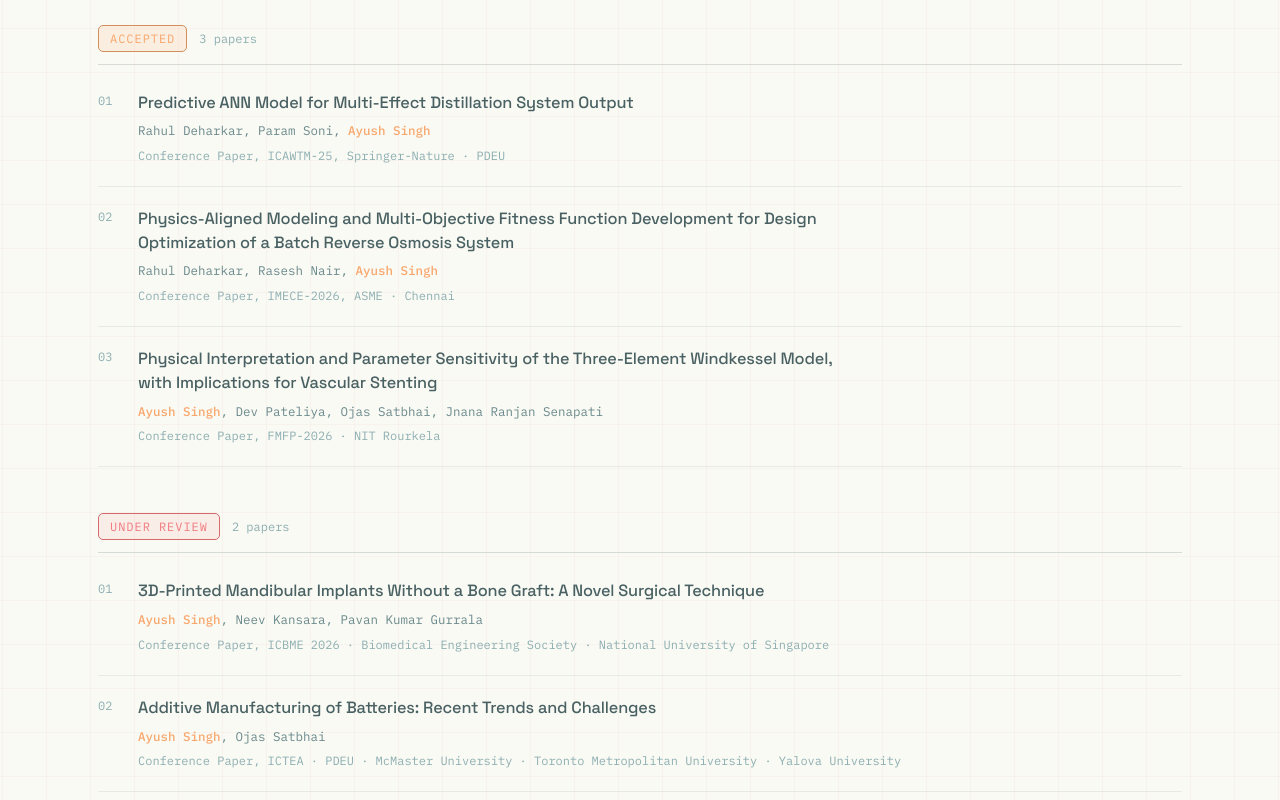
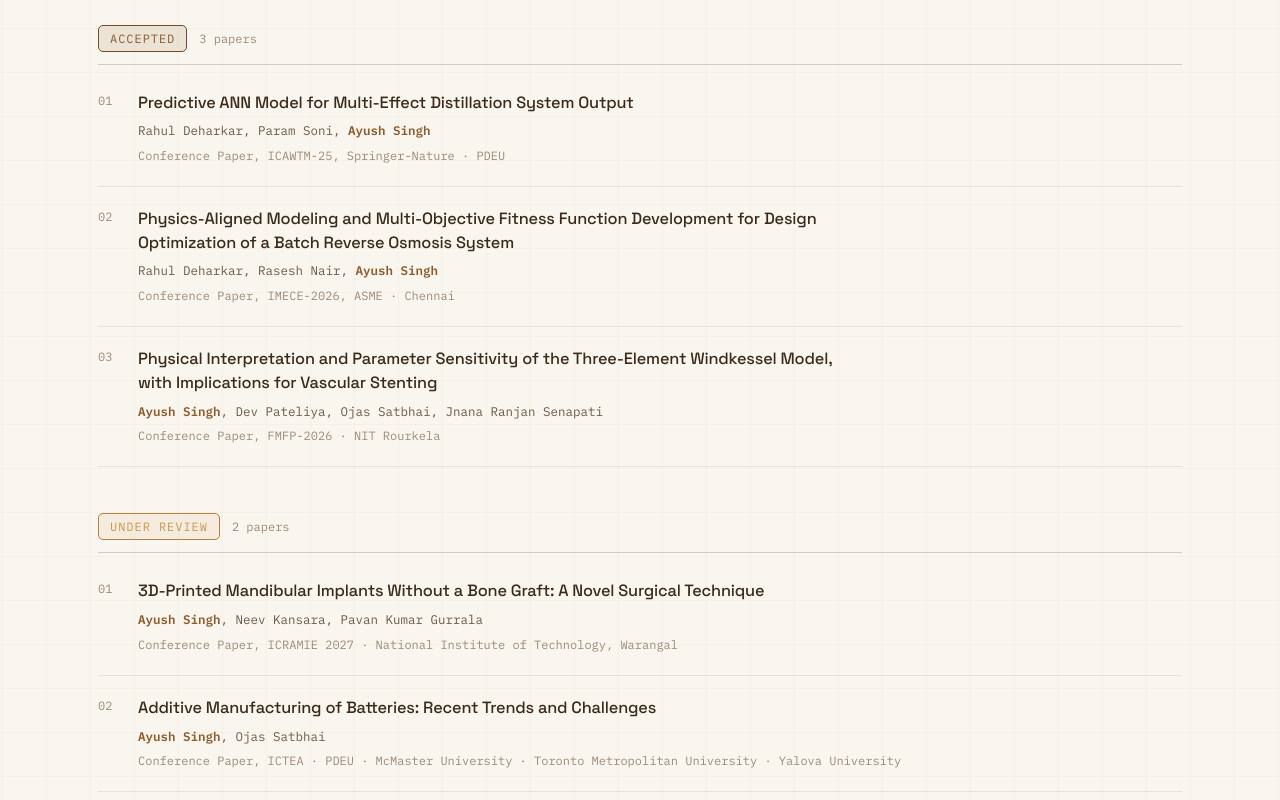
Before and after one commit to Ayush181005/Portfolio-Frontend-NextJS, a Next.js app: page /publications in a window 1280 px wide. Shown: the part 500-1300 px from the top of the page. Built offline with nearby package versions, Linux system fonts and the light colour scheme.

Commit message:
Design and Resume

```diff
--- a/pages/experience.js
+++ b/pages/experience.js
@@ -82,7 +82,7 @@ const ACTIVE_PROJECTS = [
     points: [
       'Designed and 3D-printed a patient-specific mandibular implant technique that removes the need for a bone graft entirely',
       'Applied and tested successfully in a live case — a tumour patient',
-      'Conference paper under review at ICBME 2026, National University of Singapore',
+      'Conference paper under review at ICRAMIE 2027, National Institute of Technology, Warangal',
     ],
     stage: { currentIndex: 4, complete: false },
   },
--- a/pages/publications.js
+++ b/pages/publications.js
@@ -8,7 +8,7 @@ const GROUPS = [
     items: [
       {
         title: 'Property and Composition Dependence of Hot Cracking in LPBF for Different Materials',
-        authors: <><span className={styles.authorHighlight}>Ayush Singh</span>, Chaitya Doshi, Vishvesh Badheka</>,
+        authors: <><span className={styles.authorHighlight}><b>Ayush Singh</b></span>, Chaitya Doshi, Vishvesh Badheka</>,
         venue: 'Conference Paper, IMECE-2025, ASME · Hyderabad',
         doi: 'https://doi.org/10.1115/IMECE-INDIA2025-161260',
       },
@@ -20,17 +20,17 @@ const GROUPS = [
     items: [
       {
         title: 'Predictive ANN Model for Multi-Effect Distillation System Output',
-        authors: <>Rahul Deharkar, Param Soni, <span className={styles.authorHighlight}>Ayush Singh</span></>,
+        authors: <>Rahul Deharkar, Param Soni, <span className={styles.authorHighlight}><b>Ayush Singh</b></span></>,
         venue: 'Conference Paper, ICAWTM-25, Springer-Nature · PDEU',
       },
       {
         title: 'Physics-Aligned Modeling and Multi-Objective Fitness Function Development for Design Optimization of a Batch Reverse Osmosis System',
-        authors: <>Rahul Deharkar, Rasesh Nair, <span className={styles.authorHighlight}>Ayush Singh</span></>,
+        authors: <>Rahul Deharkar, Rasesh Nair, <span className={styles.authorHighlight}><b>Ayush Singh</b></span></>,
         venue: 'Conference Paper, IMECE-2026, ASME · Chennai',
       },
       {
         title: 'Physical Interpretation and Parameter Sensitivity of the Three-Element Windkessel Model, with Implications for Vascular Stenting',
-        authors: <><span className={styles.authorHighlight}>Ayush Singh</span>, Dev Pateliya, Ojas Satbhai, Jnana Ranjan Senapati</>,
+        authors: <><span className={styles.authorHighlight}><b>Ayush Singh</b></span>, Dev Pateliya, Ojas Satbhai, Jnana Ranjan Senapati</>,
         venue: 'Conference Paper, FMFP-2026 · NIT Rourkela',
       },
     ],
@@ -41,12 +41,12 @@ const GROUPS = [
     items: [
       {
         title: '3D-Printed Mandibular Implants Without a Bone Graft: A Novel Surgical Technique',
-        authors: <><span className={styles.authorHighlight}>Ayush Singh</span>, Neev Kansara, Pavan Kumar Gurrala</>,
-        venue: 'Conference Paper, ICBME 2026 · Biomedical Engineering Society · National University of Singapore',
+        authors: <><span className={styles.authorHighlight}><b>Ayush Singh</b></span>, Neev Kansara, Pavan Kumar Gurrala</>,
+        venue: 'Conference Paper, ICRAMIE 2027 · National Institute of Technology, Warangal',
       },
       {
         title: 'Additive Manufacturing of Batteries: Recent Trends and Challenges',
-        authors: <><span className={styles.authorHighlight}>Ayush Singh</span>, Ojas Satbhai</>,
+        authors: <><span className={styles.authorHighlight}><b>Ayush Singh</b></span>, Ojas Satbhai</>,
         venue: 'Conference Paper, ICTEA · PDEU · McMaster University · Toronto Metropolitan University · Yalova University',
       },
     ],
@@ -57,12 +57,12 @@ const GROUPS = [
     items: [
       {
         title: 'Design of Lattice-Based Structures for Mitigating Snow-Avalanche Impact via Granular-Fluid CFD Modeling',
-        authors: <><span className={styles.authorHighlight}>Ayush Singh</span>, Manish Kumar, Pranab Kumar Mohapatra</>,
+        authors: <><span className={styles.authorHighlight}><b>Ayush Singh</b></span>, Manish Kumar, Pranab Kumar Mohapatra</>,
         venue: 'IIT Gandhinagar · targeting journal submission within 6 months',
       },
       {
         title: 'A Novel Design Approach for Pressure Drop Reduction in TPMS-Based Heat Exchangers',
-        authors: <>Neev Kansara, <span className={styles.authorHighlight}>Ayush Singh</span>, Pavan Kumar Gurrala</>,
+        authors: <>Neev Kansara, <span className={styles.authorHighlight}><b>Ayush Singh</b></span>, Pavan Kumar Gurrala</>,
         venue: 'PDEU · targeting journal submission within 6 months',
       },
     ],
--- a/styles/globals.css
+++ b/styles/globals.css
@@ -1,40 +1,39 @@
 @import url('https://fonts.googleapis.com/css2?family=Space+Grotesk:wght@400;500;600;700&family=IBM+Plex+Sans:ital,wght@0,400;0,500;0,600;0,700;1,400&family=IBM+Plex+Mono:wght@400;500;600&display=swap');
+
 :root {
-  /* --max-width: 1180px;
-  --border-radius: 10px; */
-    /* ---- surfaces ---- */
-  --bg: #F9FAF4; /* Cream base */
-  --bg-panel: #ffffff;
-  --bg-panel-raised: #efefe8;
-  --bg-panel-hover: #e4e5dd;
+  /* ---- surfaces ---- */
+  --bg: #F9F6EF;              /* Cream base */
+  --bg-panel: #FFFFFF;
+  --bg-panel-raised: #F1ECDF;
+  --bg-panel-hover: #E6DFCE;
 
   /* ---- ink ---- */
-  --ink: #4A6163; /* Slate */
-  --ink-muted: #6a888b;
-  --ink-faint: #8daeb1;
+  --ink: #3B2A1A;             /* Espresso */
+  --ink-muted: #6B5A48;
+  --ink-faint: #9C8B78;
 
   /* ---- accents ---- */
-  --blue: #F17A7E; /* Coral Pink Primary */
-  --blue-dim: #d46a6e;
-  --blue-wash: rgba(241, 122, 126, 0.1);
-  --brass: #F9A66C; /* Peach Secondary */
-  --brass-dim: #d48e5c;
-  --brass-wash: rgba(249, 166, 108, 0.15);
+  --blue: #C9974F;            /* Warm gold, primary accent */
+  --blue-dim: #b1813e;
+  --blue-wash: rgba(201, 151, 79, 0.1);
+  --brass: #8C5A2B;           /* Deeper copper-brown, secondary accent */
+  --brass-dim: #744a22;
+  --brass-wash: rgba(140, 90, 43, 0.12);
 
   /* ---- lines ---- */
-  --rule: rgba(74, 97, 99, 0.1);
-  --rule-strong: rgba(74, 97, 99, 0.2);
-  --grid-line: rgba(241, 122, 126, 0.06);
+  --rule: rgba(59, 42, 26, 0.1);
+  --rule-strong: rgba(59, 42, 26, 0.2);
+  --grid-line: rgba(201, 151, 79, 0.06);
 
   --max-width: 1180px;
-  --border-radius: 16px; /* Slightly softer for the retro vibe */
+  --border-radius: 16px;
 
   /* ---- type ---- */
   --font-display: 'Space Grotesk', 'Inter', sans-serif;
   --font-body: 'IBM Plex Sans', 'Segoe UI', sans-serif;
   --font-mono: 'IBM Plex Mono', ui-monospace, 'Courier New', monospace;
   --navbar-height: 76px;
-  /* back-compat aliases for the untouched /gallery page */
+
   --body-link-color: var(--ink);
   --body-link-hover-color: var(--blue);
 }
```
Also changed, not shown: pages/index.js (+8 -1 lines), 1 other file (tests, documents, lock files or other folders).
